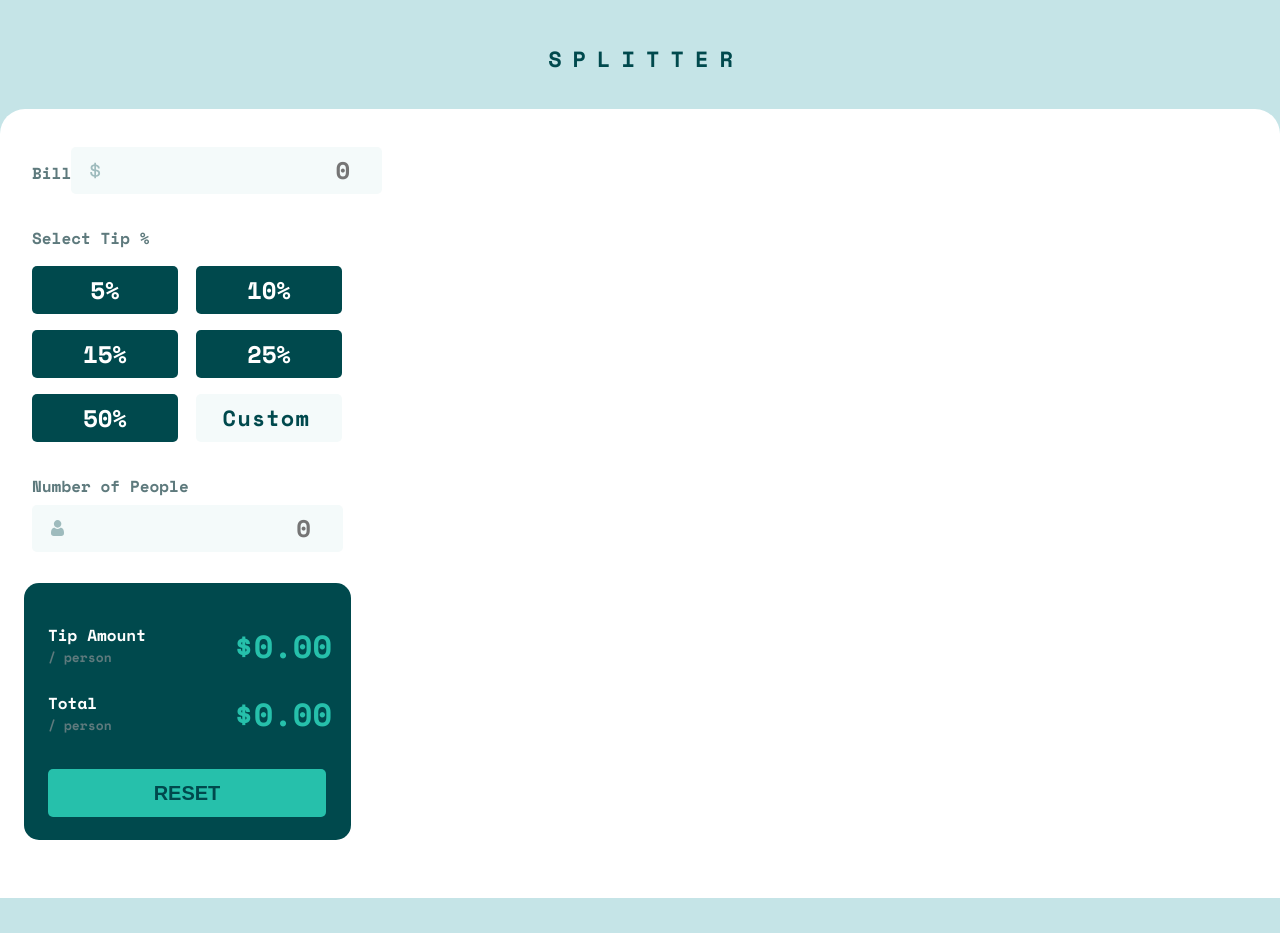
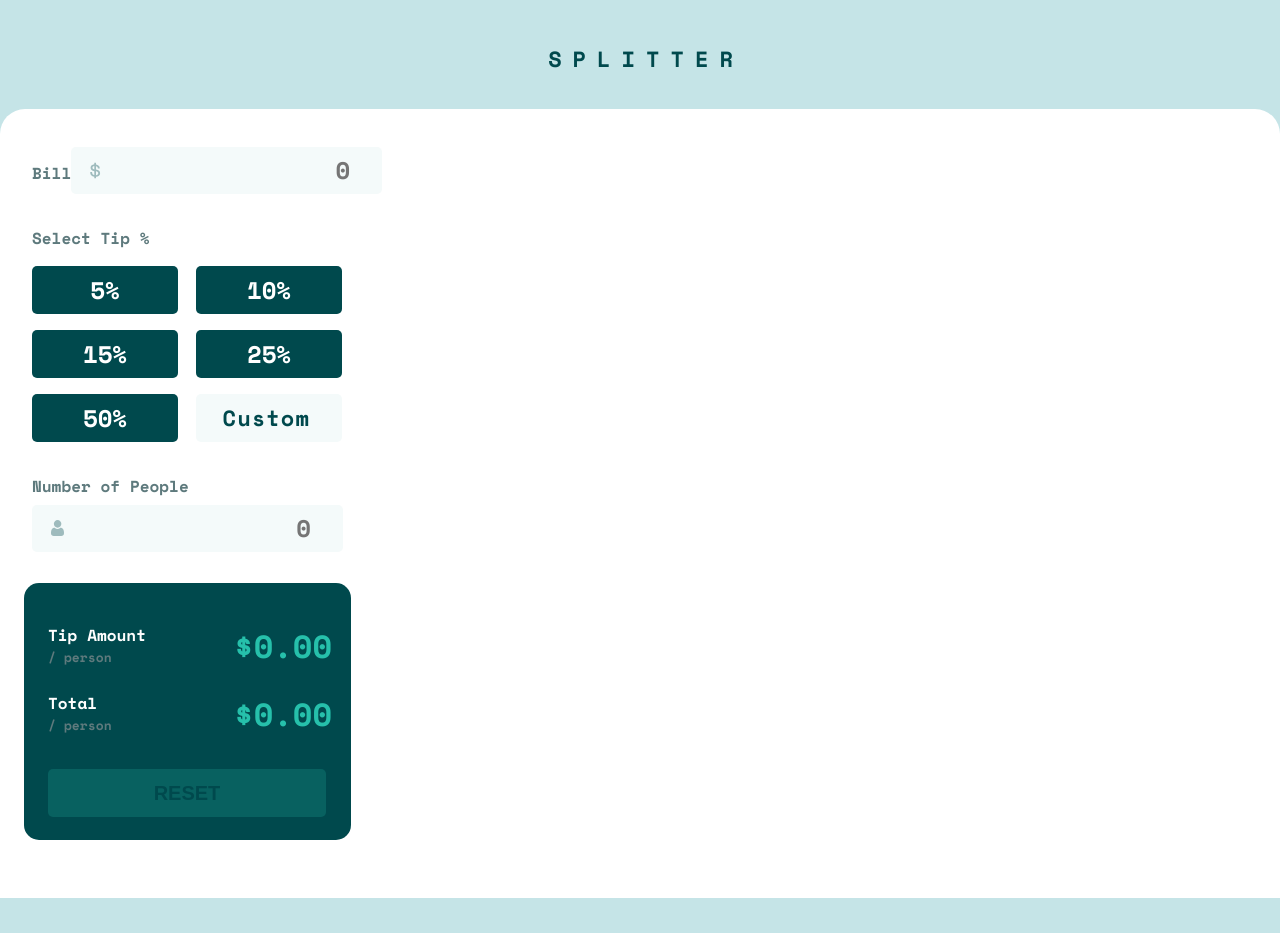
Before and after one commit to JCDMeira/16-tip-calculator, a React (Create React App) app: page / in a window 1280 px wide. Built offline with nearby package versions, Linux system fonts and the light colour scheme.

Commit message:
Add: reset button

```diff
--- a/src/assets/Contexts/TotalContext.js
+++ b/src/assets/Contexts/TotalContext.js
@@ -10,6 +10,7 @@ const TotalProvider = ({ children }) => {
   const [tipValue, setTipValue] = useState(0);
   const [tipAmount, setTipAmount] = useState(0);
   const [total, setTotal] = useState(0);
+  const [reset, setReset] = useState(false);
 
   useEffect(() => {
     if (
@@ -55,6 +56,8 @@ const TotalProvider = ({ children }) => {
         setTipAmount,
         total,
         setTotal,
+        reset,
+        setReset,
       }}
     >
       {children}
--- a/src/assets/components/Bill/index.jsx
+++ b/src/assets/components/Bill/index.jsx
@@ -6,7 +6,8 @@ import dollar from '../../images/icon-dollar.svg';
 import { TotalConsumer } from '../../Contexts/TotalContext';
 
 function Bill() {
-  const { setBillValue } = TotalConsumer();
+  // eslint-disable-next-line no-unused-vars
+  const { billValue, setBillValue, setReset } = TotalConsumer();
 
   return (
     <InputConteiner image={dollar}>
@@ -17,8 +18,10 @@ function Bill() {
         placeholder="0"
         min="0"
         step="0.01"
+        value={billValue === 0 ? '' : billValue}
         onChange={(event) => {
           setBillValue(Math.abs(parseFloat(event.target.value)));
+          setReset(true);
         }}
       />
     </InputConteiner>
--- a/src/assets/components/NumberOfPeople/index.jsx
+++ b/src/assets/components/NumberOfPeople/index.jsx
@@ -5,7 +5,7 @@ import person from '../../images/icon-person.svg';
 import { TotalConsumer } from '../../Contexts/TotalContext';
 
 function NumberOfPeople() {
-  const { setPeople, error } = TotalConsumer();
+  const { people, setPeople, error, setReset } = TotalConsumer();
 
   return (
     <InputConteiner image={person} errorState={error}>
@@ -16,8 +16,10 @@ function NumberOfPeople() {
         className="input"
         placeholder="0"
         min="1"
+        value={people === 0 ? '' : people}
         onChange={(event) => {
           setPeople(Math.abs(parseInt(event.target.value)));
+          setReset(true);
         }}
       />
     </InputConteiner>
--- a/src/assets/components/SelectTip/index.jsx
+++ b/src/assets/components/SelectTip/index.jsx
@@ -7,7 +7,7 @@ import { TipConteiner } from './style';
 function SelectTip() {
   const tipValues = [5, 10, 15, 25, 50];
 
-  const { setTipValue, tipValue } = TotalConsumer();
+  const { setTipValue, tipValue, setReset } = TotalConsumer();
 
   return (
     <TipConteiner>
@@ -19,7 +19,10 @@ function SelectTip() {
               value={value}
               key={index}
               isActive={tipValue === value}
-              onClick={() => setTipValue(value)}
+              onClick={() => {
+                setTipValue(value);
+                setReset(true);
+              }}
             />
           );
         })}
--- a/src/assets/components/SplitCalc/index.jsx
+++ b/src/assets/components/SplitCalc/index.jsx
@@ -4,10 +4,18 @@ import { TotalConsumer } from '../../Contexts/TotalContext';
 import { SplitConteiner } from './style';
 
 function SplitCalc() {
-  const { total, tipAmount } = TotalConsumer();
+  const {
+    total,
+    tipAmount,
+    reset,
+    setBillValue,
+    setPeople,
+    setTipValue,
+    setReset,
+  } = TotalConsumer();
 
   return (
-    <SplitConteiner>
+    <SplitConteiner reset={reset}>
       <div className="amount">
         <div className="textAmount">
           <p>Tip Amount</p>
@@ -28,7 +36,17 @@ function SplitCalc() {
         </div>
       </div>
 
-      <button>RESET</button>
+      <button
+        disabled={!reset}
+        onClick={() => {
+          setBillValue(0);
+          setPeople(0);
+          setTipValue(0);
+          setReset(false);
+        }}
+      >
+        RESET
+      </button>
     </SplitConteiner>
   );
 }
--- a/src/assets/components/SplitCalc/style.js
+++ b/src/assets/components/SplitCalc/style.js
@@ -56,5 +56,9 @@ export const SplitConteiner = styled.div`
     :hover {
       background: var(--very-light-cyan);
     }
+    :disabled {
+      cursor: not-allowed;
+      filter: opacity(0.2);
+    }
   }
 `;
```
